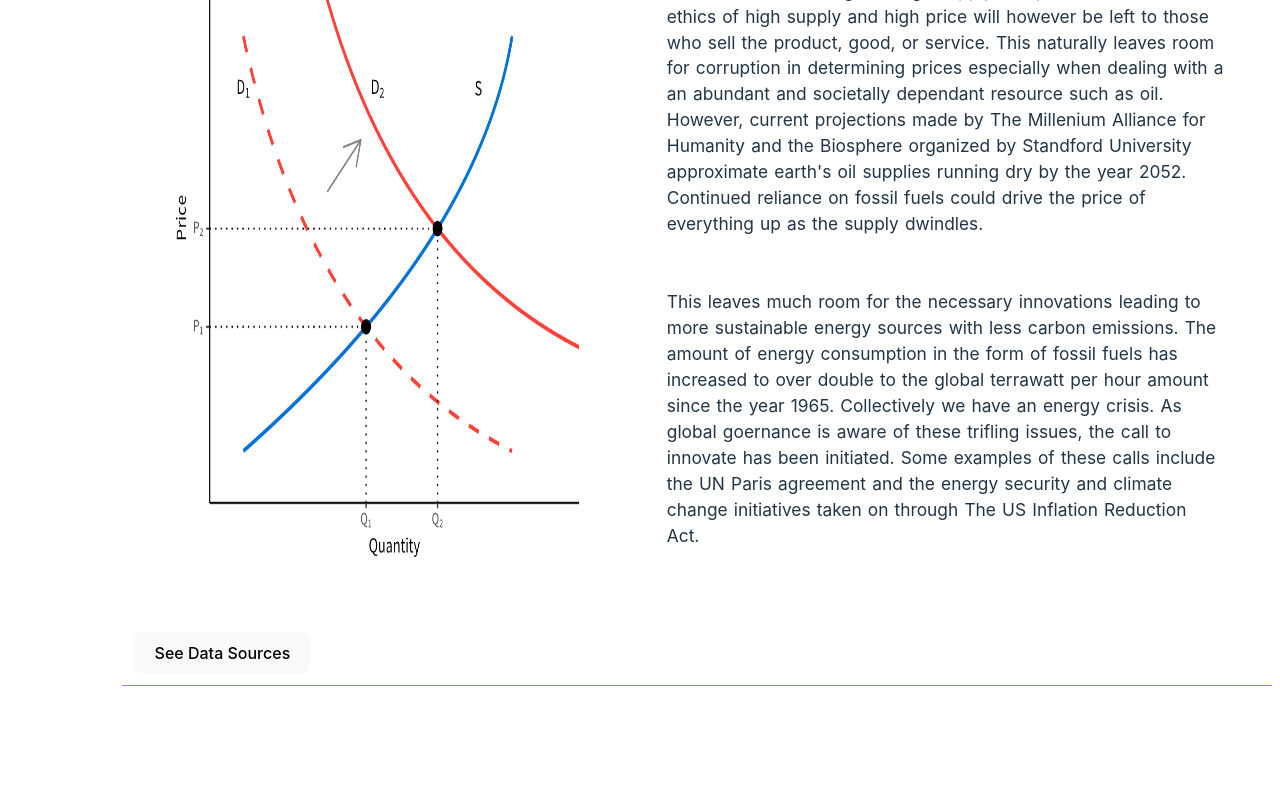
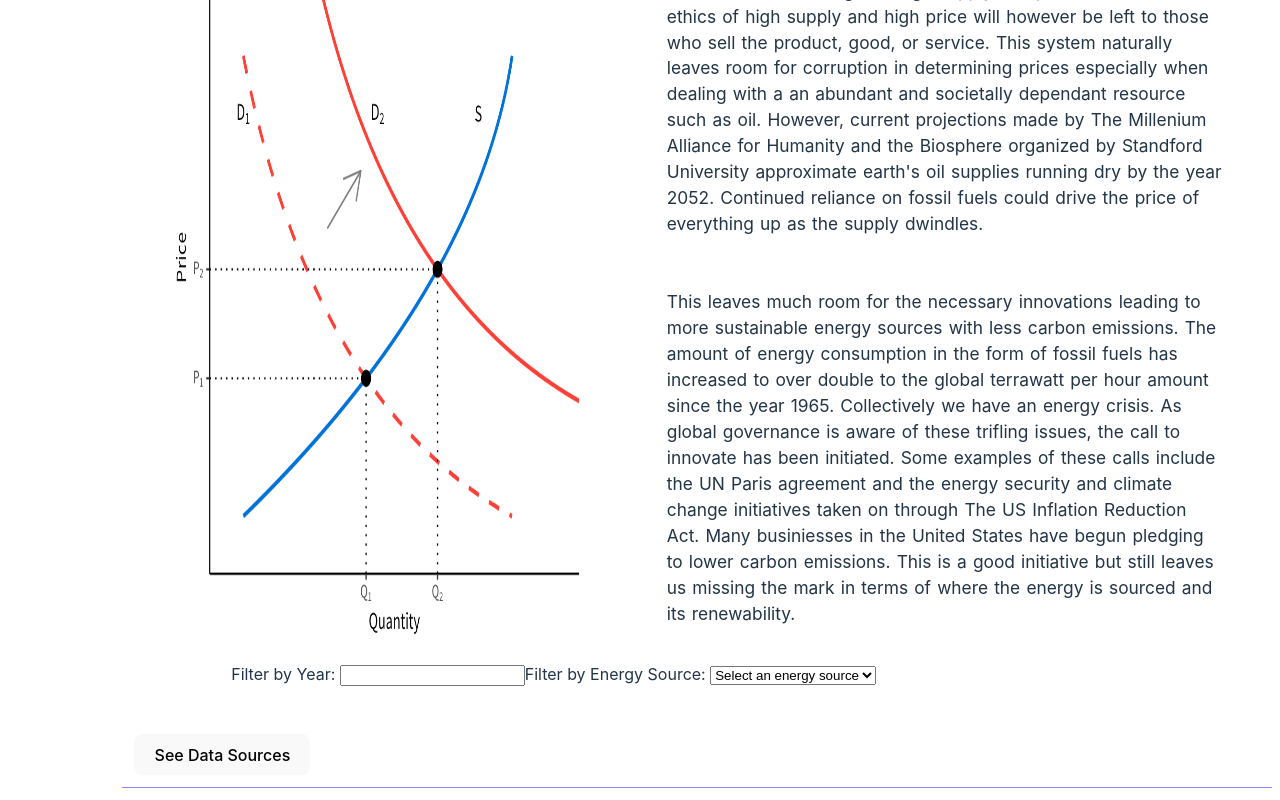
Before and after one commit to havenf/ReactD3MobileDataNarrative, a React (Vite) app: page /data in a window 1280 px wide. Shown: the part 2025-2825 px from the top of the page. Before the commit the page ends 2775 px from the top, so only its background shows below. Built offline with nearby package versions, Linux system fonts and the light colour scheme; no server answers.

Commit message:
Filter update

```diff
--- a/src/Pages/DataPage.jsx
+++ b/src/Pages/DataPage.jsx
@@ -9,6 +9,13 @@ function DataPage() {
   const svgRef2 = useRef(null); // Reference to the SVG element for the second graph
 
   const [size, setSize] = useState({ width: 0, height: 0 }); // State to store SVG dimensions
+
+  const [filters, setFilters] = useState({
+    year: "",
+    energySource: "" // New filter for energy source
+  });
+
+  const [filteredData, setFilteredData] = useState([]); // To store filtered data for the table
 
 
   useEffect(() => {
@@ -237,20 +244,15 @@ function DataPage() {
     }
 
     function updateEnergyUseTable(energyData) {
-
       d3.csv(energyData).then(function (data) {
-        // Check the structure of the data (optional, for debugging)
-        console.log(data);
-
         // Clear any existing table in the #dataTable div
-        d3.select("#dataTable").selectAll("*").remove();  // This line removes the existing table, if any
+        d3.select("#dataTable").selectAll("*").remove();
 
         // Create the table inside the 'dataTable' div
-        const table = d3.select("#dataTable")
-            .append("table");
+        const table = d3.select("#dataTable").append("table");
 
         // Create the header row
-        const headers = Object.keys(data[0]); // Get column headers from the first row of data
+        const headers = Object.keys(data[0]);
         const thead = table.append("thead").append("tr");
 
         thead.selectAll("th")
@@ -274,7 +276,7 @@ function DataPage() {
           .enter()
           .append("td")
           .text(d => d);  // Set cell text as the data value
-      }).catch(function(error) {
+      }).catch(function (error) {
         console.error("Error loading the CSV file:", error);
       });
     }
@@ -312,6 +314,95 @@ function DataPage() {
     };
   }, []); // Empty dependency array to run only once when the component mounts
 
+  useEffect(() => {
+    const dataFilterUrls = [
+      'https://raw.githubusercontent.com/havenf/CSV-Datasets/refs/heads/main/Energy%20Consumption%20Data.csv'
+    ];
+
+    // Function to fetch and filter the energy data based on the selected filters
+    function fetchAndFilterData(energyData) {
+      d3.csv(energyData).then((data) => {
+        // Apply filters based on the filter state
+        let filtered = data;
+
+        // Filter by year
+        if (filters.year) {
+          filtered = filtered.filter((d) => d.Year == filters.year); // Filter by year
+        }
+
+        // Filter by energy source
+        if (filters.energySource) {
+          filtered = filtered.filter((d) => d[filters.energySource]); // Filter by the selected energy source column
+        }
+
+        setFilteredData(filtered); // Update the filtered data state
+        renderEnergyTable(filtered); // Re-render the table with the filtered data
+      });
+    }
+
+    function renderEnergyTable(filteredData) {
+      const tableDiv = d3.select("#dataTable");
+      tableDiv.selectAll("*").remove();  // Clear existing table
+
+      if (filteredData.length === 0) {
+        tableDiv.append("p").text("No data available for the selected filters.");
+        return;
+      }
+
+      // Create a new table inside the 'dataTable' div
+      const table = tableDiv.append("table");
+
+      // Create the header row
+      const headers = Object.keys(filteredData[0]); // Get column headers from the first row of data
+
+      // Dynamically filter columns based on the selected energy source
+      const visibleHeaders = headers.filter((header) => {
+        if (filters.energySource) {
+          return header === "Year" || header === filters.energySource;
+        }
+        return true; // If no filter, show all columns
+      });
+
+      const thead = table.append("thead").append("tr");
+
+      thead.selectAll("th")
+        .data(visibleHeaders)
+        .enter()
+        .append("th")
+        .text(d => d);  // Set header text as column names
+
+      // Create the body of the table
+      const tbody = table.append("tbody");
+
+      // Add rows for each data entry
+      const rows = tbody.selectAll("tr")
+        .data(filteredData)
+        .enter()
+        .append("tr");
+
+      // Add cells for each row
+      rows.selectAll("td")
+        .data(row => visibleHeaders.map(header => row[header]))  // Map each row to its visible columns
+        .enter()
+        .append("td")
+        .text(d => d);  // Set cell text as the data value
+    }
+
+    // Fetch and filter the energy consumption data on initial load
+    fetchAndFilterData(dataFilterUrls[0]); // Send data to table and apply filters
+
+  }, [filters]); // Trigger re-fetch when filters change
+
+  // Filter change handler
+  const handleFilterChange = (e) => {
+    const { name, value } = e.target;
+    setFilters((prev) => ({
+      ...prev,
+      [name]: value,
+    }));
+  };
+
+
   return (
     <section className='mx-0 px-0'>
       <h2 className='ms-4'>US Fossil Fuel and Global CO2 Data</h2>
@@ -345,17 +436,43 @@ function DataPage() {
           Supply (blue) and demand (red) are the basis of our economic understanding. They hold a symbiotic relationship in determining
           the value of any product, good, or service. Where there is less supply of something, the price is higher. Where
           there is low demand for something and high supply, the price is lower. The ethics of high supply and high price will however
-          be left to those who sell the product, good, or service. This naturally leaves room for corruption in determining prices especially
+          be left to those who sell the product, good, or service. This system naturally leaves room for corruption in determining prices especially
           when dealing with a an abundant and societally dependant resource such as oil. However, current projections made by The
           Millenium Alliance for Humanity and the Biosphere organized by Standford University approximate earth's oil supplies running
           dry by the year 2052. Continued reliance on fossil fuels could drive the price of everything up as the supply dwindles.
           <br /><br /><br />
           This leaves much room for the necessary innovations leading to more sustainable energy sources with less carbon emissions. The amount of
           energy consumption in the form of fossil fuels has increased to over double to the global terrawatt per hour amount since the
-          year 1965. Collectively we have an energy crisis. As global goernance is aware of these trifling issues, the call to innovate
+          year 1965. Collectively we have an energy crisis. As global governance is aware of these trifling issues, the call to innovate
           has been initiated. Some examples of these calls include the UN Paris agreement and the energy security and climate change
-          initiatives taken on through The US Inflation Reduction Act.
+          initiatives taken on through The US Inflation Reduction Act. Many businiesses in the United States have begun pledging to lower
+          carbon emissions. This is a good initiative but still leaves us missing the mark in terms of where the energy is sourced and
+          its renewability.
         </p>
+        <div className="filters col-md-10">
+            <label>
+              Filter by Year:&nbsp;
+              <input
+                type="text"
+                name="year"
+                value={filters.year}
+                onChange={handleFilterChange}
+              />
+            </label>
+            <label>
+            Filter by Energy Source:&nbsp;
+            <select
+              name="energySource"
+              value={filters.energySource}
+              onChange={handleFilterChange}
+            >
+              <option value="">Select an energy source</option>
+              <option value="Oil (TWh direct energy)">Oil</option>
+              <option value="Gas (TWh direct energy)">Gas</option>
+              <option value="Coal (TWh direct energy)">Coal</option>
+            </select>
+          </label>
+          </div>
         <div id="dataTable" className='table-responsive col-md-10 py-3 mt-3'></div>
         <Link to={'/sources'}><button>See Data Sources</button></Link>
       </div>
```
Lines whose indentation alone changed are shown as unchanged.
